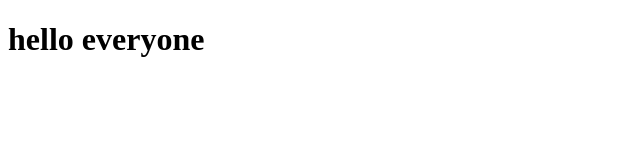
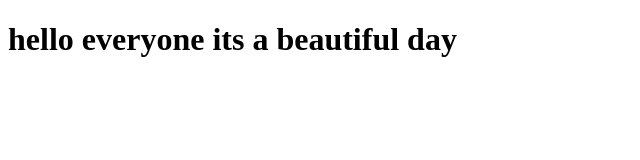
Before and after one commit to DJ220/coursera-test7, a plain HTML site: page pic/index.html in a window 1280 px wide. Shown: the whole page, without its empty margins (0-640 px from the left). Drawn offline with Linux system fonts and the light colour scheme.

Commit message:
nothing here

```diff
--- a/pic/index.html
+++ b/pic/index.html
@@ -4,6 +4,6 @@
 	<title>hello to you</title>
 </head>
 <body>
-<h1>hello everyone</h1>
+<h1>hello everyone its a beautiful day</h1>
 </body>
 </html>
```
